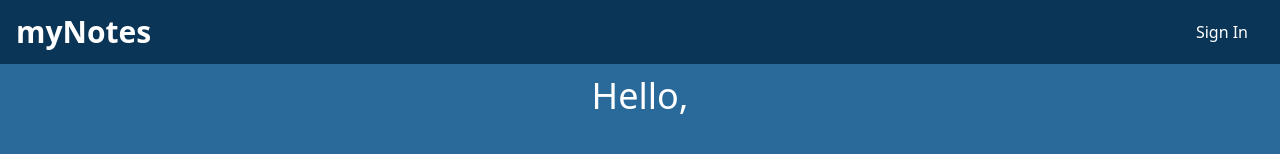
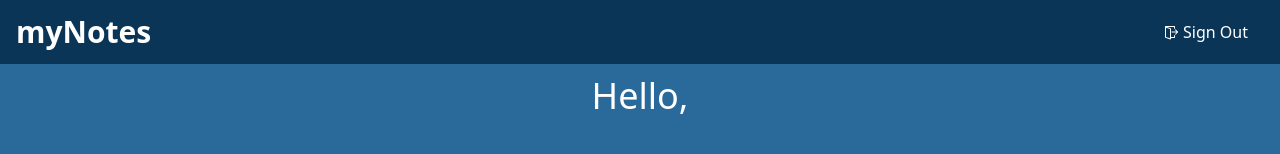
Before and after one commit to Shreejal10/React-myNotes, a React (Vite) app: page / in a window 1280 px wide. Shown: the top 154 px of the page. Built offline with nearby package versions, Linux system fonts and the light colour scheme.

Commit message:
navbar signout change

```diff
--- a/src/components/Navbar.jsx
+++ b/src/components/Navbar.jsx
@@ -1,11 +1,11 @@
 import React from 'react'
-
+import { VscSignOut } from 'react-icons/vsc'
 const Navbar = () => {
     return (
         <div className='flex justify-between items-center p-4  w-full absolute bg-[#0a3557] h-16'>
             <h1 className='text-white text-3xl font-bold cursor-pointer'>myNotes</h1>
             <div className='flex justify-center items-center'>
-                <button className=' px-4 py-2 cursor-pointer text-white flex items-center gap-1 justify-center hover:text-[#5f8bac] hover:scale-110 active:text-[#A167A5]'> Sign In</button>
+                <button className=' px-4 py-2 cursor-pointer text-white flex items-center gap-1 justify-center hover:text-[#5f8bac] hover:scale-110 active:text-[#A167A5]'><VscSignOut />Sign Out</button>
             </div>
         </div>
     )
```
